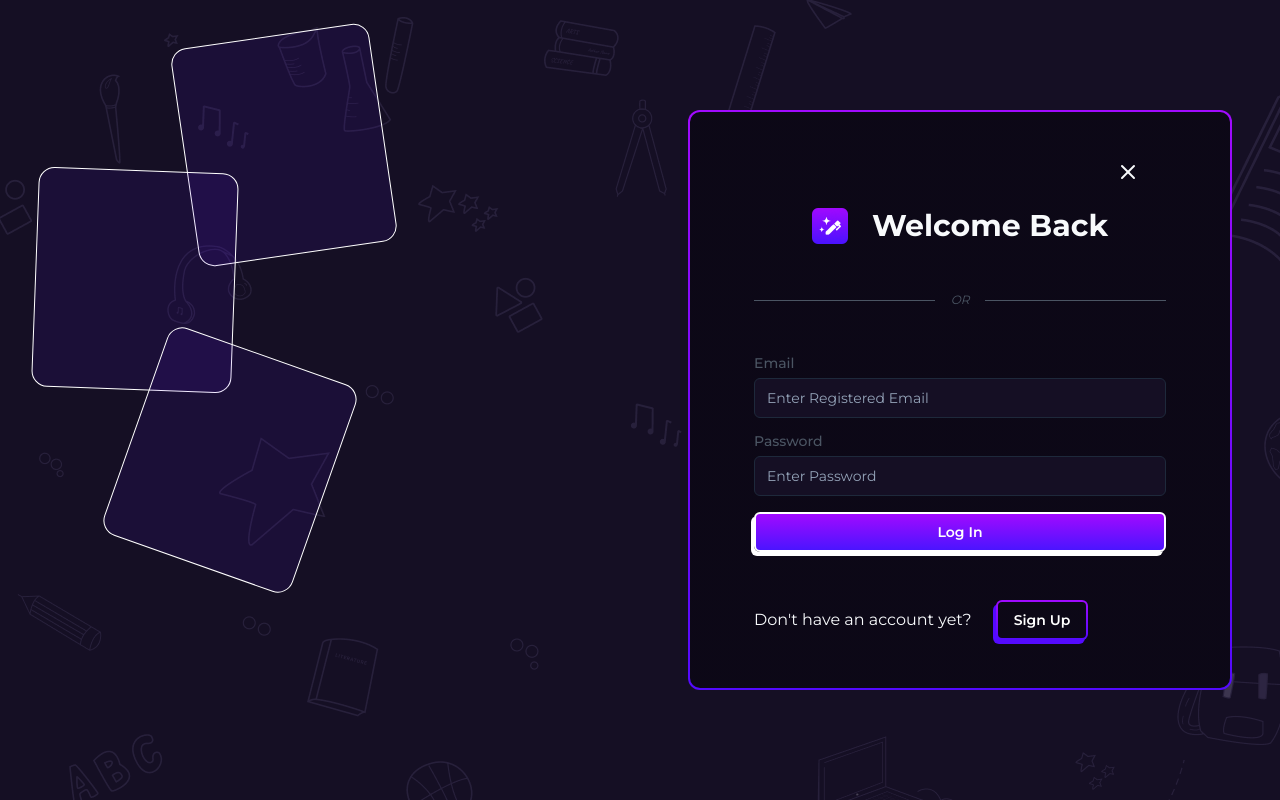
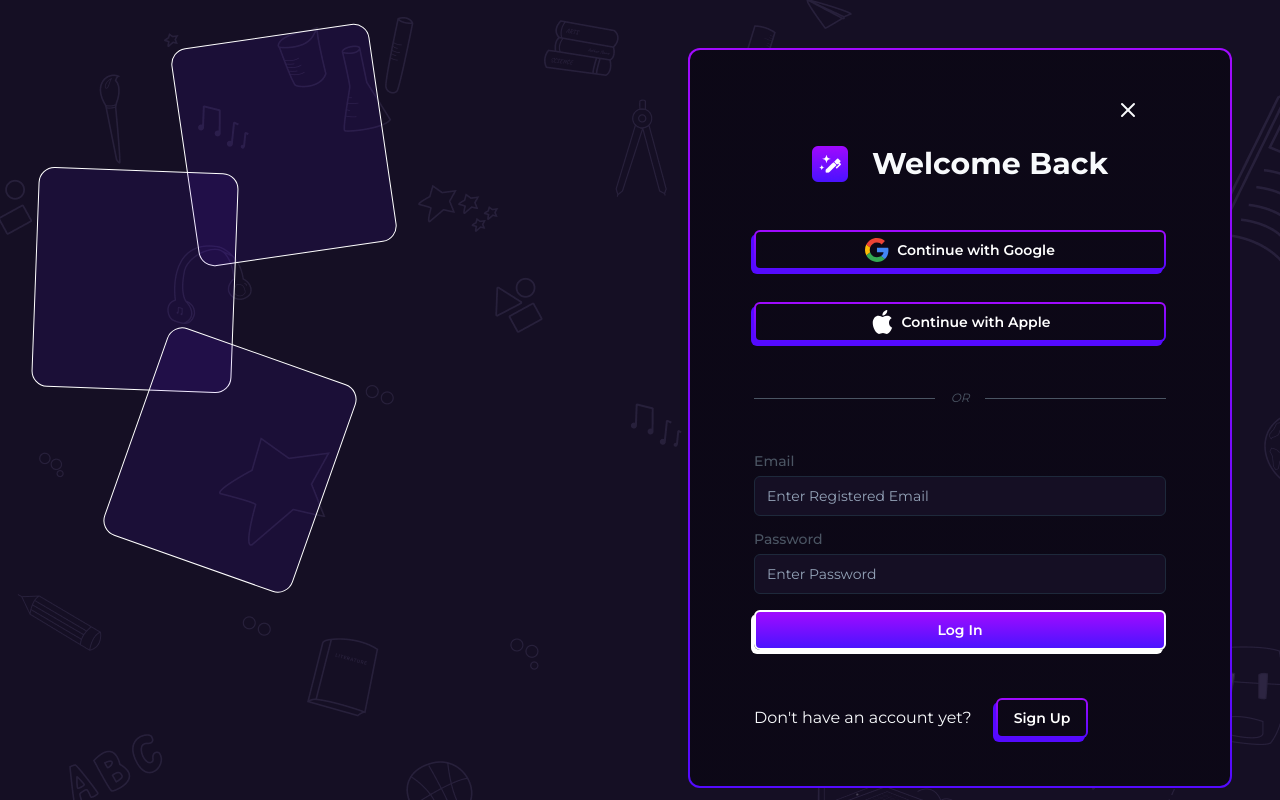
Before and after one commit to NengakDakup/sage-app, a Next.js app: page /auth/login in a window 1280 px wide. Built offline with nearby package versions, Linux system fonts and the light colour scheme.

Commit message:
imported components/AuthButtons.js to auth/login/page.jss

```diff
--- a/app/auth/login/page.js
+++ b/app/auth/login/page.js
@@ -18,7 +18,7 @@ const Login = () => {
             <h1 className='font-bold text-xl md:text-3xl'>Welcome Back</h1>
           </div>
 
-
+          <AuthButtons/>
 
           <div className="flex items-center w-full">
             <hr className="flex-1 border-t border-gray-600" />
```
